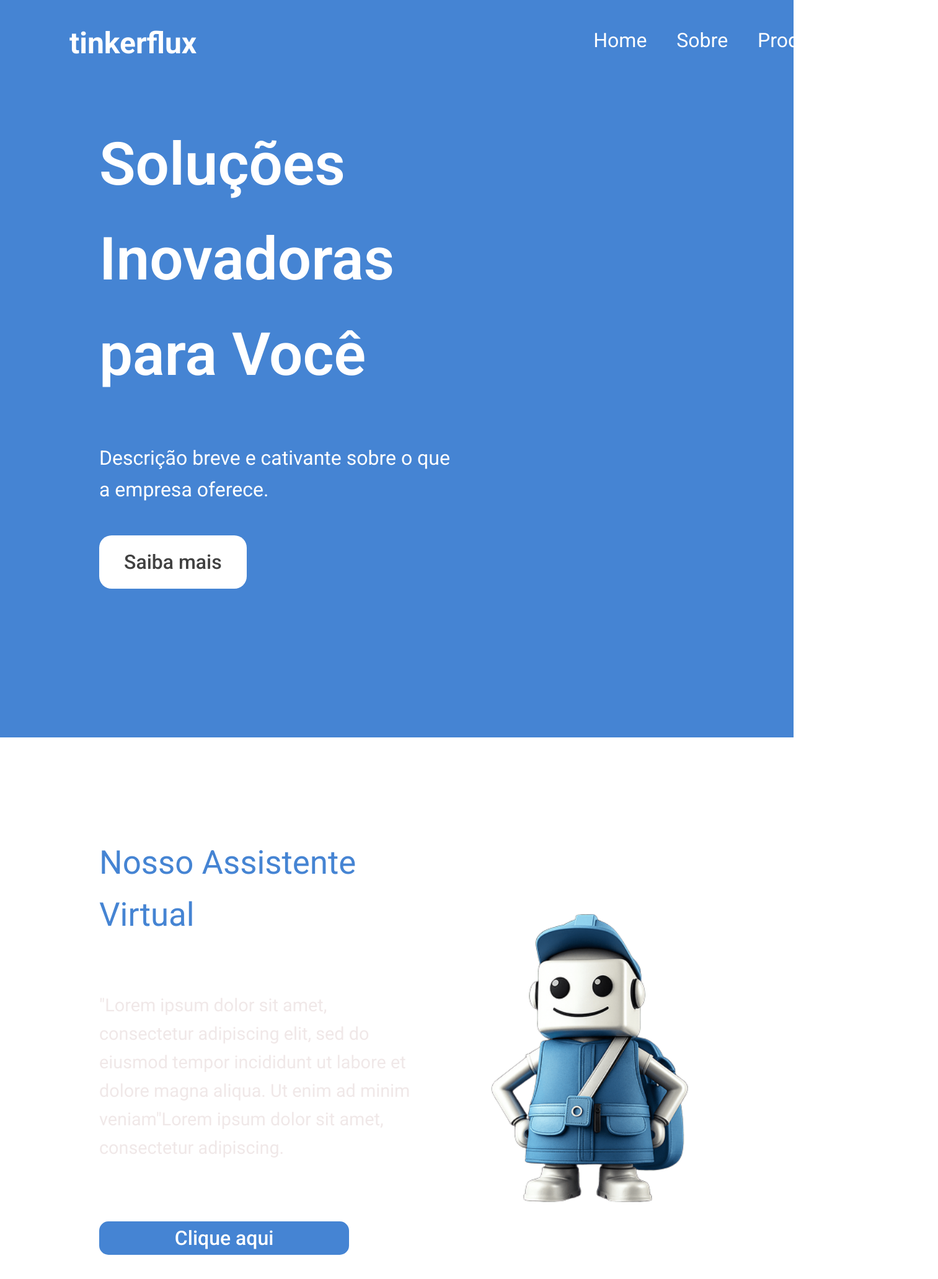
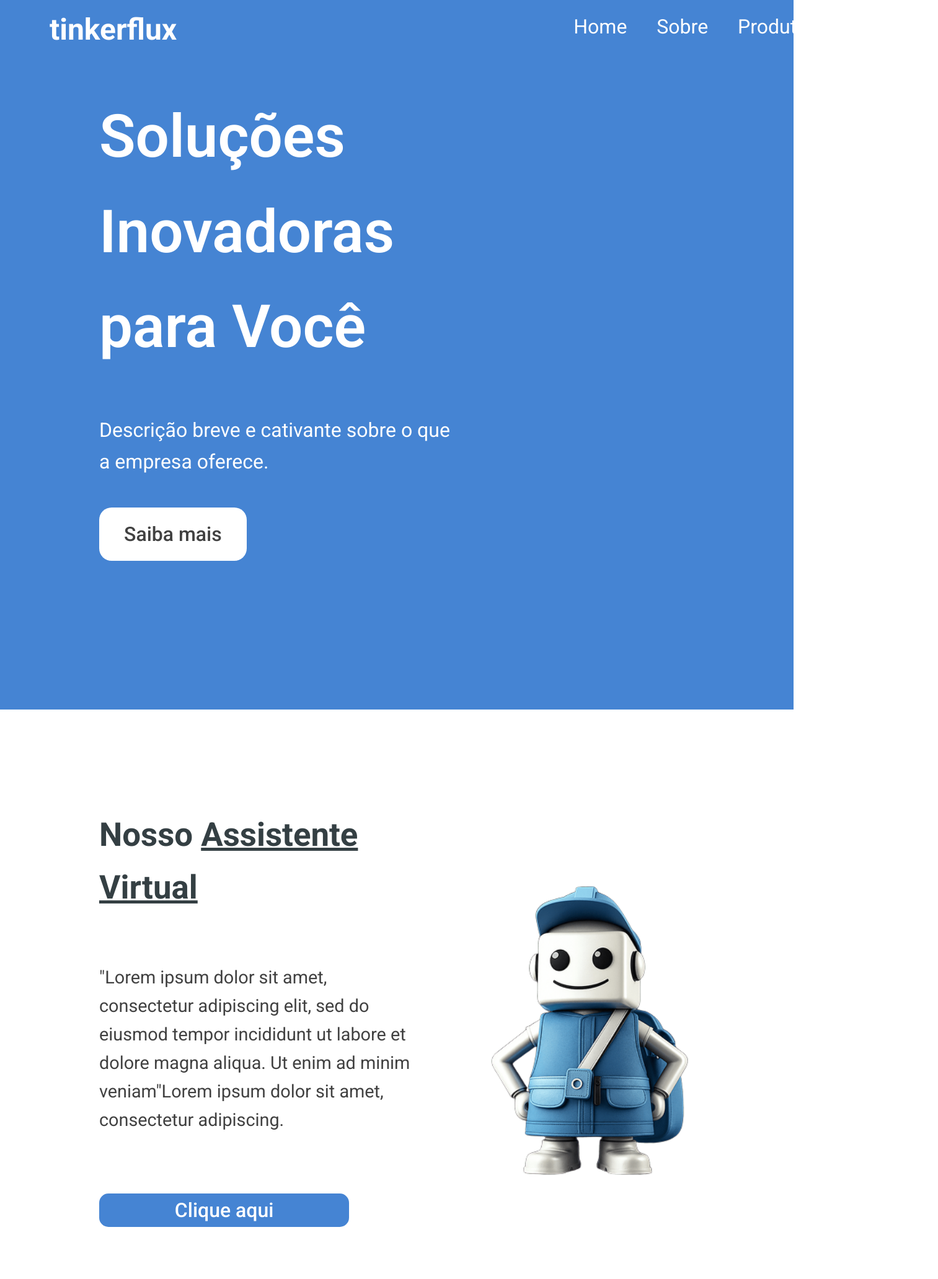
Before and after one commit to TinkerFluxHackathon/Tinker-Front, a Vue app: page / in a window 1280 px wide. Shown: the top 2064 px of the page at 62% size, 1513 px wide, since content can reach past the window. Built offline with nearby package versions, Linux system fonts and the light colour scheme; a web font is replaced by a local one.

Commit message:
CHORE: terminar os css e template da home

```diff
--- a/src/assets/main.css
+++ b/src/assets/main.css
@@ -17,6 +17,7 @@ html, body, #app {
 body {
   font-weight: 400;
   font-style: normal;
+  margin-top: 6rem; /* Espaço para o header fixo */
 }
 button {
   font-weight: 400;
--- a/src/components/Header.vue
+++ b/src/components/Header.vue
@@ -18,12 +18,19 @@
 header {
   background-color: #4584D3;
   color: white;
-  padding: 2rem 2rem 2rem 2rem; /* padding superior e inferior menores */
+  position: fixed;
+  z-index: 10;
+  width: 100%;
+  top: 0;
+  left: 0;
+  height: 6rem;
+  display: flex;
+  align-items: center;
 }
 .cabecalho {
   display: flex;
   align-items: flex-start; /* Alinha tudo ao topo */
-  padding: 0;
+
 }
 
 .logo-text {
--- a/src/components/Highlights.vue
+++ b/src/components/Highlights.vue
@@ -2,7 +2,7 @@
   <section class="highlights">
     <div class="assistente-container">
       <div class="assistente-info">
-        <h1>Nosso Assistente Virtual</h1>
+        <h1>Nosso <span>Assistente Virtual</span></h1>
         <p>
           "Lorem ipsum dolor sit amet, consectetur adipiscing elit, sed do eiusmod tempor incididunt ut labore et dolore magna aliqua. Ut enim ad minim veniam"Lorem ipsum dolor sit amet, consectetur adipiscing.
         </p>
@@ -36,21 +36,28 @@
 
 .assistente-info h1 {
   font-size: 3.3rem;         /* igual ao main-content h1 */
-  font-weight: 400;
+  font-weight: 700;
   margin-bottom: 2rem;
-  color: #4584D3;
+  color: #343F43;
+}
+
+
+.assistente-info h1 span {
+  font-size: 3.3rem;         /* igual ao main-content h1 */
+  font-weight: 700;
+  margin-bottom: 2rem;
+  color: #343F43;
+  text-decoration: underline;
 }
 
 .assistente-info p {
   font-size: 1.8rem;         /* menor que antes, se quiser */
   margin-bottom: 2rem;
-  color: #f0e8e8;
-  max-width: 100%;         /* ocupa toda a largura possível */
+  color: #414141;
   width: 100%;
   text-align: left;
-  margin-left: 0;
-  margin-right: 0;
   margin-top: 5rem;
+
 }
 
 .assistente-btn {
@@ -68,7 +75,6 @@
 }
 
 .assistente-btn:hover {
-  background-color: #3867A3;
   transform: scale(1.05);
 }
 
--- a/src/components/MainContent.vue
+++ b/src/components/MainContent.vue
@@ -47,6 +47,6 @@
 }
 .saiba-mais:hover {
   transform: scale(1.05);
-  box-shadow: 0 4px 12px rgba(0, 0, 0, 3);
+
 }
 </style>
```
Also changed, not shown: 1 other file (tests, documents, lock files or other folders).
